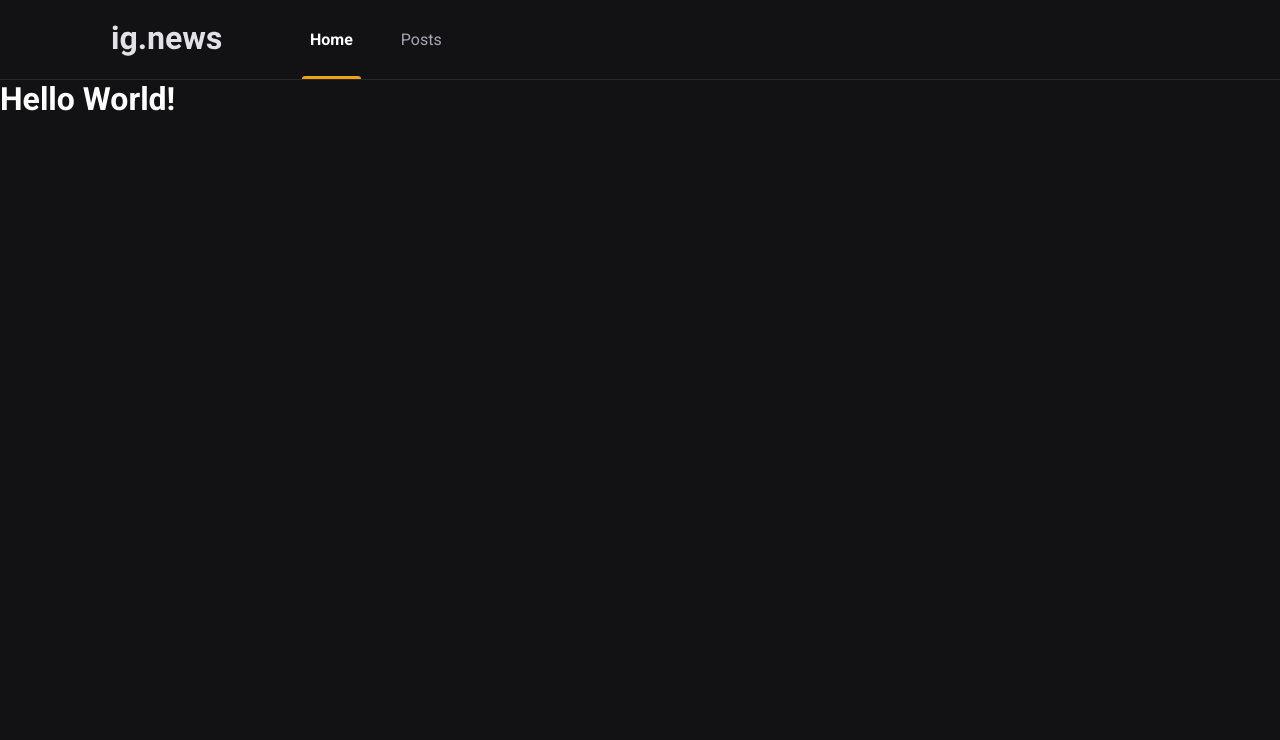
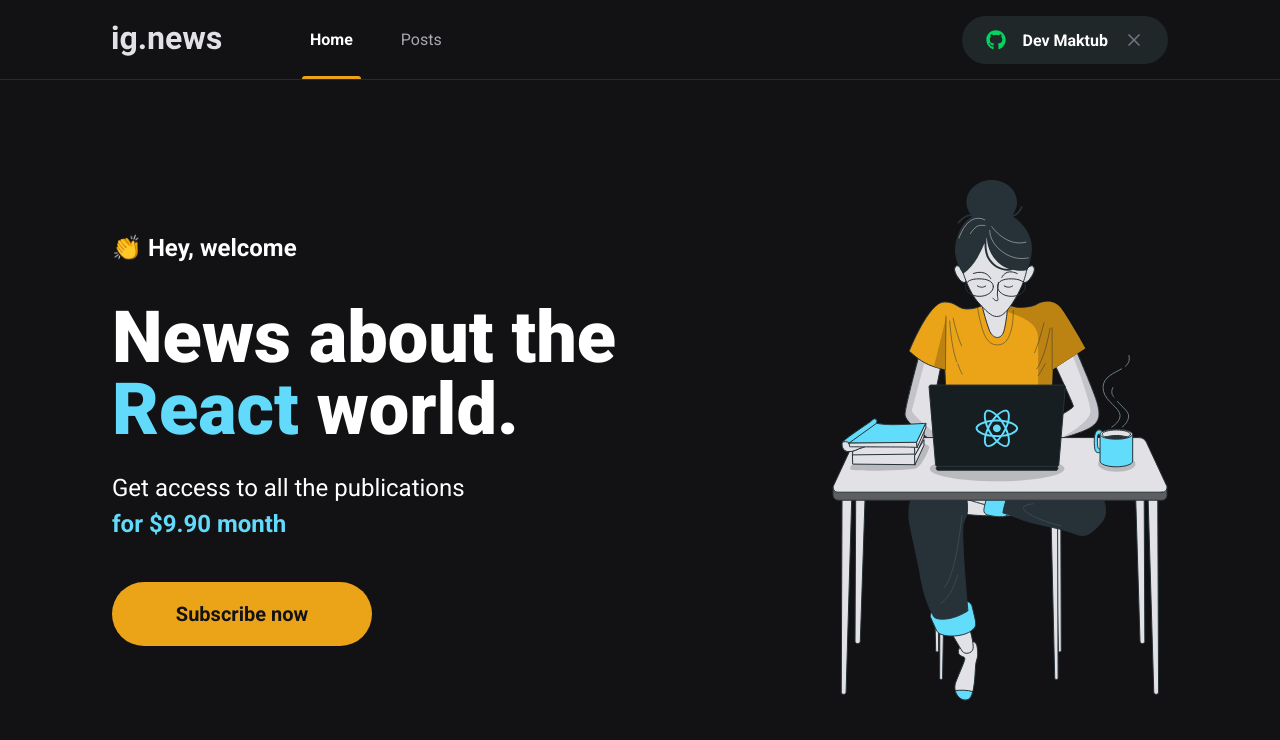
Before and after one commit to DevMaktubi/RS-React-Modulo5, a Next.js app: page / in a window 1280 px wide. Shown: the top 740 px of the page. Built offline with nearby package versions, Linux system fonts and the light colour scheme.

Commit message:
Added home page

```diff
--- a/package.json
+++ b/package.json
@@ -11,11 +11,13 @@
     "next": "12.0.10",
     "react": "17.0.2",
     "react-dom": "17.0.2",
+    "react-icon": "^1.0.0",
     "sass": "^1.49.7"
   },
   "devDependencies": {
     "@types/node": "^17.0.18",
     "@types/react": "^17.0.39",
+    "@types/react-icons": "^3.0.0",
     "eslint": "8.9.0",
     "eslint-config-next": "12.0.10",
     "typescript": "^4.5.5"
--- a/src/components/Header/index.tsx
+++ b/src/components/Header/index.tsx
@@ -1,14 +1,17 @@
+import { SignInButton } from '../SignInButton';
 import styles from './styles.module.scss';
 
 export function Header() {
   return (
     <header className={styles.headerContainer}>
       <div className={styles.headerContent}>
+        {/* eslint-disable-next-line @next/next/no-img-element */}
         <img src="/images/logo.svg" alt="ig.news" />
         <nav>
           <a className={styles.active}>Home</a>
           <a>Posts</a>
         </nav>
+        <SignInButton />
       </div>
     </header>
   )
--- a/src/components/Header/styles.module.scss
+++ b/src/components/Header/styles.module.scss
@@ -51,4 +51,7 @@
       }
     }
   }
+  button {
+    margin-left: auto;
+  }
 }
--- /dev/null
+++ b/src/components/SignInButton/index.tsx
@@ -0,0 +1,29 @@
+import {FaGithub} from 'react-icons/fa'
+import { FiX } from 'react-icons/fi'
+
+import styles from './styles.module.scss'
+
+
+export function SignInButton() {
+  const isUserLoggedIn = true;
+
+  return isUserLoggedIn ?
+    (
+      <button
+      className={styles.signInButton}
+      type="button">
+        <FaGithub color={'#04d361'}/>
+        Dev Maktub
+        <FiX color='#737380' className={styles.closeIcon}/>
+      </button>
+    )
+    :
+    (
+      <button
+       className={styles.signInButton}
+       type="button">
+        <FaGithub color={'#eba417'}/>
+        Sign in with Github
+      </button>
+    );
+}
--- /dev/null
+++ b/src/components/SignInButton/styles.module.scss
@@ -0,0 +1,37 @@
+.signInButton {
+  height: 3rem;
+  border-radius: 3rem;
+  background: var(--gray-850);
+  border: 0;
+  padding: 0 1.5rem;
+
+  display: flex;
+  justify-content: center;
+  align-items: center;
+
+  color: var(--white);
+  font-weight: bold;
+
+  svg {
+    width: 20px;
+    height: 20px;
+  }
+
+  svg:first-child {
+    margin-right: 1rem;
+  }
+
+  svg.closeIcon {
+    margin-left: 1rem;
+    transition: filter .25s;
+
+    &:hover {
+      filter: brightness(1.5);
+    }
+  }
+
+  transition: filter .25s;
+  &:hover {
+    filter: brightness(.8);
+  }
+}
--- /dev/null
+++ b/src/components/SubscribeButton/index.tsx
@@ -0,0 +1,12 @@
+import styles from './styles.module.scss'
+
+export function SubscribeButton() {
+  return (
+    <button
+      className={styles.subscribeButton}
+      type="button"
+    >
+      Subscribe now
+    </button>
+  )
+}
--- /dev/null
+++ b/src/components/SubscribeButton/styles.module.scss
@@ -0,0 +1,20 @@
+.subscribeButton {
+  height: 4rem;
+  width: 260px;
+  border: 0;
+  border-radius: 2rem;
+  background-color: var(--yellow-500);
+  color: var(--gray-900);
+  font-size: 1.25rem;
+  font-weight: bold;
+
+  display: flex;
+  align-items: center;
+  justify-content: center;
+
+  transition: filter .2s;
+
+  &:hover {
+    filter: brightness(.8);
+  }
+}
--- /dev/null
+++ b/src/pages/home.module.scss
@@ -0,0 +1,45 @@
+.contentContainer {
+  max-width: 1120px;
+  margin: 0 auto;
+  padding: 0 2rem;
+  height: calc(100vh - 5rem);
+
+  display: flex;
+  align-items: center;
+  justify-content: space-between;
+}
+
+.hero {
+  max-width: 600px;
+
+  > span {
+    font-size: 1.5rem;
+    font-weight: bold;
+  }
+
+  h1 {
+    font-size: 4.5rem;
+    line-height: 4.5rem;
+    font-weight: 900;
+    margin-top: 2.5rem;
+
+    span {
+      color: var(--cyan-500)
+    }
+  }
+
+  p {
+    font-size: 1.5rem;
+    line-height: 2.25rem;
+    margin-top: 1.5rem;
+
+    span {
+      color: var(--cyan-500);
+      font-weight: bold;
+    }
+  }
+
+  button {
+    margin-top: 2.5rem;
+  }
+}
--- a/src/pages/index.tsx
+++ b/src/pages/index.tsx
@@ -1,13 +1,27 @@
 import Head from 'next/head'
+import { SubscribeButton } from '../components/SubscribeButton'
 
+import styles from './home.module.scss'
 
 export default function Home() {
   return (
     <>
       <Head>
-        <title>Início | ig.news</title>
+        <title>Home | ig.news</title>
       </Head>
-      <h1>Hello World!</h1>
+      <main className={styles.contentContainer}>
+        <section className={styles.hero}>
+          <span>👏 Hey, welcome</span>
+          <h1>News about the <span>React</span> world.</h1>
+          <p>
+            Get access to all the publications <br/>
+            <span>for $9.90 month</span>
+          </p>
+          <SubscribeButton />
+        </section>
+        {/* eslint-disable-next-line @next/next/no-img-element */}
+        <img src='/images/avatar.svg' alt="Girl coding" />
+      </main>
     </>
   )
 }
--- a/src/styles/global.scss
+++ b/src/styles/global.scss
@@ -10,6 +10,7 @@
   --gray-100: #e1e1e6;
   --gray-300: #a8a8b3;
   --gray-800: #29292e;
+  --gray-850: #1f2729;
   --gray-900: #121214;
 
   --cyan-500: #61dafb;
```
Also changed, not shown: 1 other file (tests, documents, lock files or other folders).
